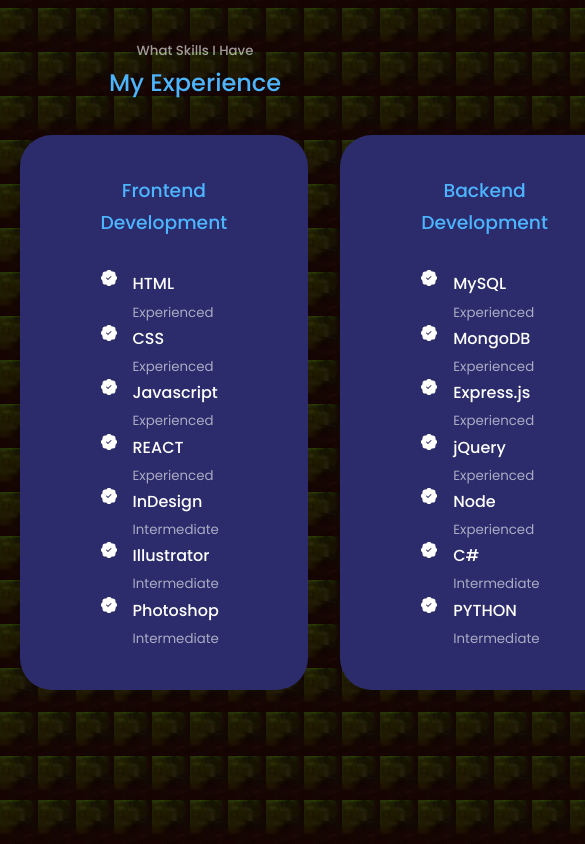
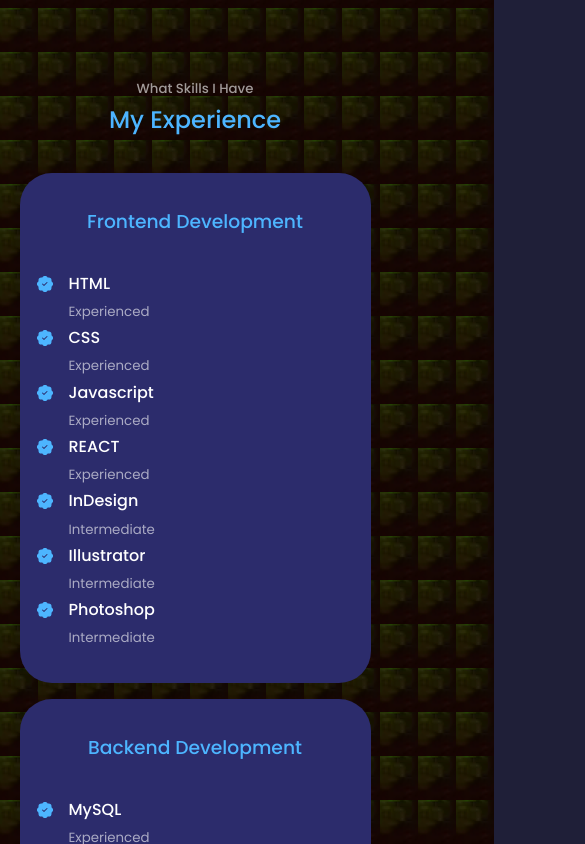
Before and after one commit to SarahLabrotLientz/react-portfolio, a React (Create React App) app: page / in a window 390 px wide. Shown: the part 1840-2684 px from the top of the page, 585 px wide, since content can reach past the window. Built offline with nearby package versions, Linux system fonts and the light colour scheme.

Commit message:
starting on services section

```diff
--- a/src/components/experience/experience.css
+++ b/src/components/experience/experience.css
@@ -34,3 +34,41 @@
      display: flex;
      gap: 1rem;
  }
+
+ .experience__details-icon {
+     margin-top: 6px;
+     color: var(--color-primary);
+ }
+
+ /* media queries */
+/* media queries(medium devices) */
+
+@media screen and (max-width: 1024px) {
+    .experience__container {
+        grid-template-columns: 1fr;
+
+
+    }
+    .experience__container > div {
+        width: 80%;
+        padding: 2rem;
+        margin: 0 auto;
+    }
+
+    .experience__content {
+        padding: 1rem;
+    }
+
+ }
+
+ /* media queries(small devices) */
+
+ @media screen and (max-width: 600px) {
+     .experience__container {
+         gap: 1rem;
+     }
+
+    .experience__container > div {
+        width: 100%;
+        padding: 2rem 1rem;
+    }}
--- a/src/components/experience/experience.jsx
+++ b/src/components/experience/experience.jsx
@@ -13,7 +13,7 @@
         <h3>Frontend Development</h3>
         <div className="experience_content">
           <article className='experience__details'>
-            <BsPatchCheckFill />
+            <BsPatchCheckFill className='experience__details-icon' />
             <div>
               <h4>HTML</h4>
             <small className='text-light'>Experienced</small>
@@ -23,20 +23,20 @@
 
 
             <article className='experience__details'>
-            <BsPatchCheckFill />
+            <BsPatchCheckFill className='experience__details-icon'/>
             <div><h4>CSS</h4>
             <small className='text-light'>Experienced</small></div>
             </article>
 
             <article className='experience__details'>
-            <BsPatchCheckFill />
+            <BsPatchCheckFill className='experience__details-icon'/>
             <div><h4>Javascript</h4>
             <small className='text-light'>Experienced</small></div>
 
             </article>
 
             <article className='experience__details'>
-            <BsPatchCheckFill />
+            <BsPatchCheckFill className='experience__details-icon'/>
             <div>
             <h4>REACT</h4>
             <small className='text-light'>Experienced</small>
@@ -44,13 +44,13 @@
             </article>
 
             <article className='experience__details'>
-            <BsPatchCheckFill />
+            <BsPatchCheckFill className='experience__details-icon'/>
          <div>   <h4>InDesign</h4>
             <small className='text-light'>Intermediate</small></div>
             </article>
 
             <article className='experience__details'>
-            <BsPatchCheckFill />
+            <BsPatchCheckFill className='experience__details-icon'/>
           <div>
           <h4>Illustrator</h4>
             <small className='text-light'>Intermediate</small>
@@ -59,7 +59,7 @@
 
 
             <article className='experience__details'>
-            <BsPatchCheckFill />
+            <BsPatchCheckFill className='experience__details-icon'/>
             <div><h4>Photoshop</h4>
             <small className='text-light'>Intermediate</small></div>
             </article>
@@ -71,7 +71,7 @@
 <h3>Backend Development</h3>
         <div className="experience_content">
           <article className='experience__details'>
-            <BsPatchCheckFill />
+            <BsPatchCheckFill className='experience__details-icon'/>
             <div>
             <h4>MySQL</h4>
             <small className='text-light'>Experienced</small>
@@ -79,37 +79,37 @@
             </article>
 
             <article className='experience__details'>
-            <BsPatchCheckFill />
+            <BsPatchCheckFill className='experience__details-icon'/>
           <div>  <h4>MongoDB</h4>
             <small className='text-light'>Experienced</small></div>
             </article>
 
             <article className='experience__details'>
-            <BsPatchCheckFill />
+            <BsPatchCheckFill className='experience__details-icon'/>
             <div><h4>Express.js</h4>
             <small className='text-light'>Experienced</small></div>
             </article>
 
             <article className='experience__details'>
-            <BsPatchCheckFill />
+            <BsPatchCheckFill className='experience__details-icon'/>
             <div><h4>jQuery</h4>
             <small className='text-light'>Experienced</small></div>
             </article>
 
             <article className='experience__details'>
-            <BsPatchCheckFill />
+            <BsPatchCheckFill className='experience__details-icon'/>
           <div>  <h4>Node</h4>
             <small className='text-light'>Experienced</small></div>
             </article>
 
             <article className='experience__details'>
-            <BsPatchCheckFill />
+            <BsPatchCheckFill className='experience__details-icon'/>
             <div><h4>C#</h4>
             <small className='text-light'>Intermediate</small></div>
             </article>
 
             <article className='experience__details'>
-            <BsPatchCheckFill />
+            <BsPatchCheckFill className='experience__details-icon'/>
            <div> <h4>PYTHON</h4>
             <small className='text-light'>Intermediate</small></div>
             </article>
--- a/src/index.css
+++ b/src/index.css
@@ -64,7 +64,7 @@
 
 section {
     margin-top: 8rem;
-    height: 100vh;
+
 }
 
 section > h2, section > h5 {
```
